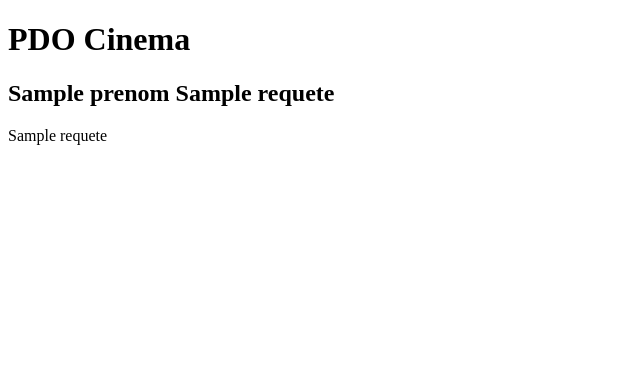
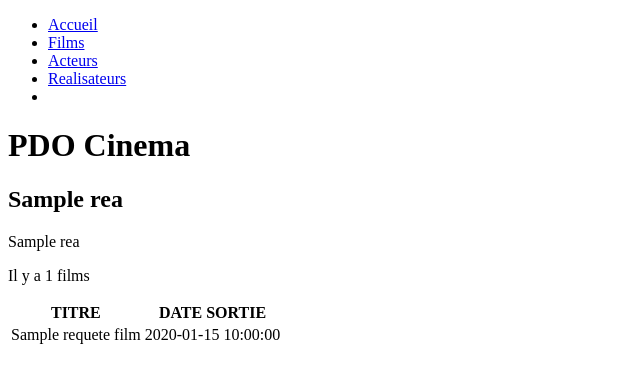
Before and after one commit to Flozerty/Cinema2.0, a PHP site: template view/detailRealisateur.php in a window 1280 px wide. Shown: the top 383 px of the page, without its empty margins (0-640 px from the left). Run offline with PHP 8.4, Linux system fonts and the light colour scheme; the template is opened without the code that fills it: most values are stand-ins (such as "Sample title", 1, 10 or a date in 2020).

Commit message:
+ views for films / rea / acteurs lists & details

```diff
--- a/view/detailFilm.php
+++ b/view/detailFilm.php
@@ -4,7 +4,10 @@ $detailFilm = $requete->fetch();
 
 echo $detailFilm["nom_film"];
 
-$titre = "détail Film";
+$titre = $detailFilm["nom_film"];
 $titre_secondaire = $detailFilm["nom_film"];
+?>
+<p><?= $detailFilm["rea"] ?></p>
+<?php
 $contenu = ob_get_clean();
 require "view/template.php";
--- a/view/detailRealisateur.php
+++ b/view/detailRealisateur.php
@@ -1,9 +1,29 @@
 <?php ob_start();
-$detailsActeur = $requete->fetch();
+$detailRealisateur = $requeteRea->fetch();
 
-echo $detailsActeur["nom"];
+echo $detailRealisateur["rea"];
+?>
+<p>Il y a <?= $requeteFilms->rowCount() ?> films</p>
 
-$titre = "détail Acteur";
-$titre_secondaire = $detailsActeur["prenom"]." ".$detailsActeur["nom"];
+<table>
+  <thead>
+    <tr>
+      <th>TITRE</th>
+      <th>DATE SORTIE</th>
+    </tr>
+  </thead>
+  <tbody>
+    <?php
+      foreach ($requeteFilms->fetchAll() as $film) { ?>
+    <tr>
+      <td><?= $film["nom_film"] ?></td>
+      <td><?= $film["date_sortie"] ?></td>
+    </tr>
+    <?php  } ?>
+  </tbody>
+</table>
+<?php
+$titre = "détail Realisateur";
+$titre_secondaire = $detailRealisateur["rea"];
 $contenu = ob_get_clean();
 require "view/template.php";
--- a/view/template.php
+++ b/view/template.php
@@ -10,7 +10,15 @@
 </head>
 
 <body>
-  <nav></nav>
+  <nav>
+    <ul>
+      <li><a href="index.php">Accueil</a></li>
+      <li><a href="index.php?action=listFilms">Films</a></li>
+      <li><a href="index.php?action=listActeurs">Acteurs</a></li>
+      <li><a href="index.php?action=listRealisateurs">Realisateurs</a></li>
+      <li><a href=""></a></li>
+    </ul>
+  </nav>
 
   <div id="wrapper">
     <main>
```
Also changed, not shown: index.php (+12 -6 lines), view/listActeurs.php (added, +14 -0 lines), view/listRealisateurs.php (added, +14 -0 lines).
